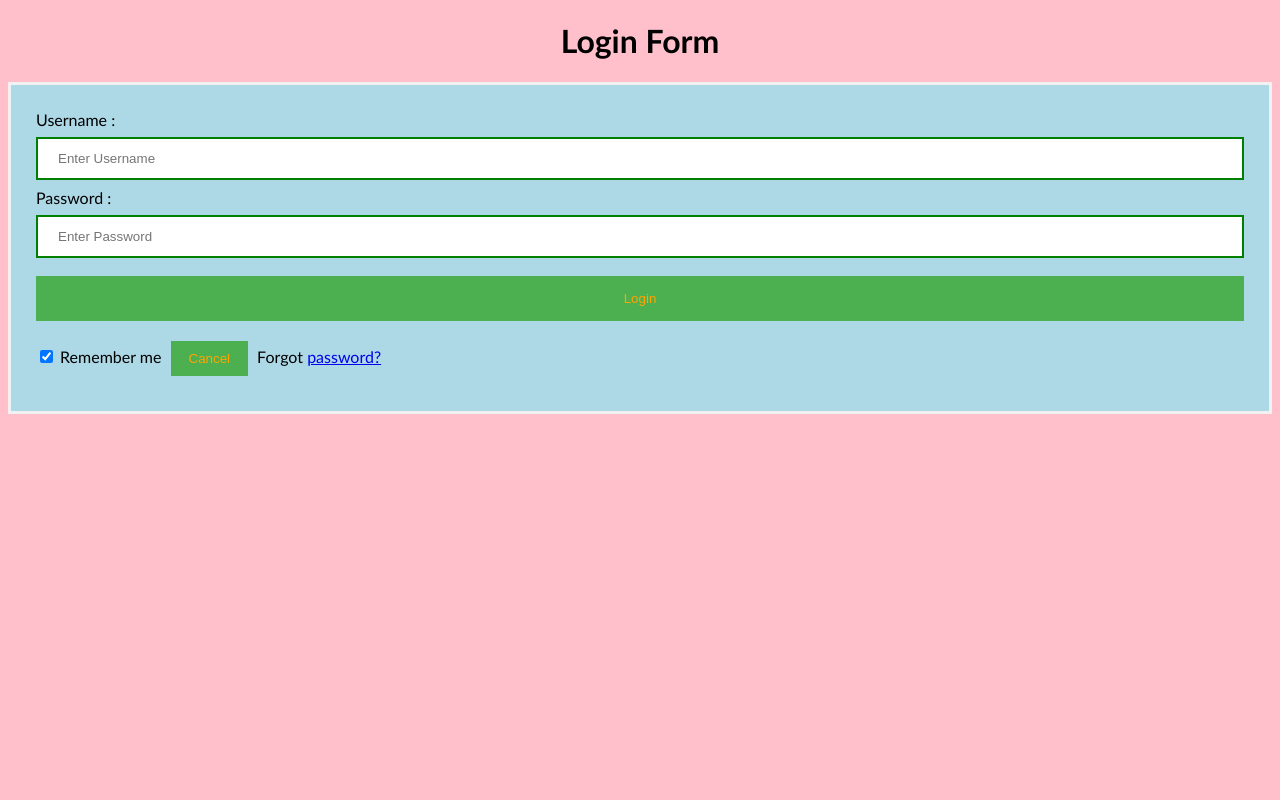
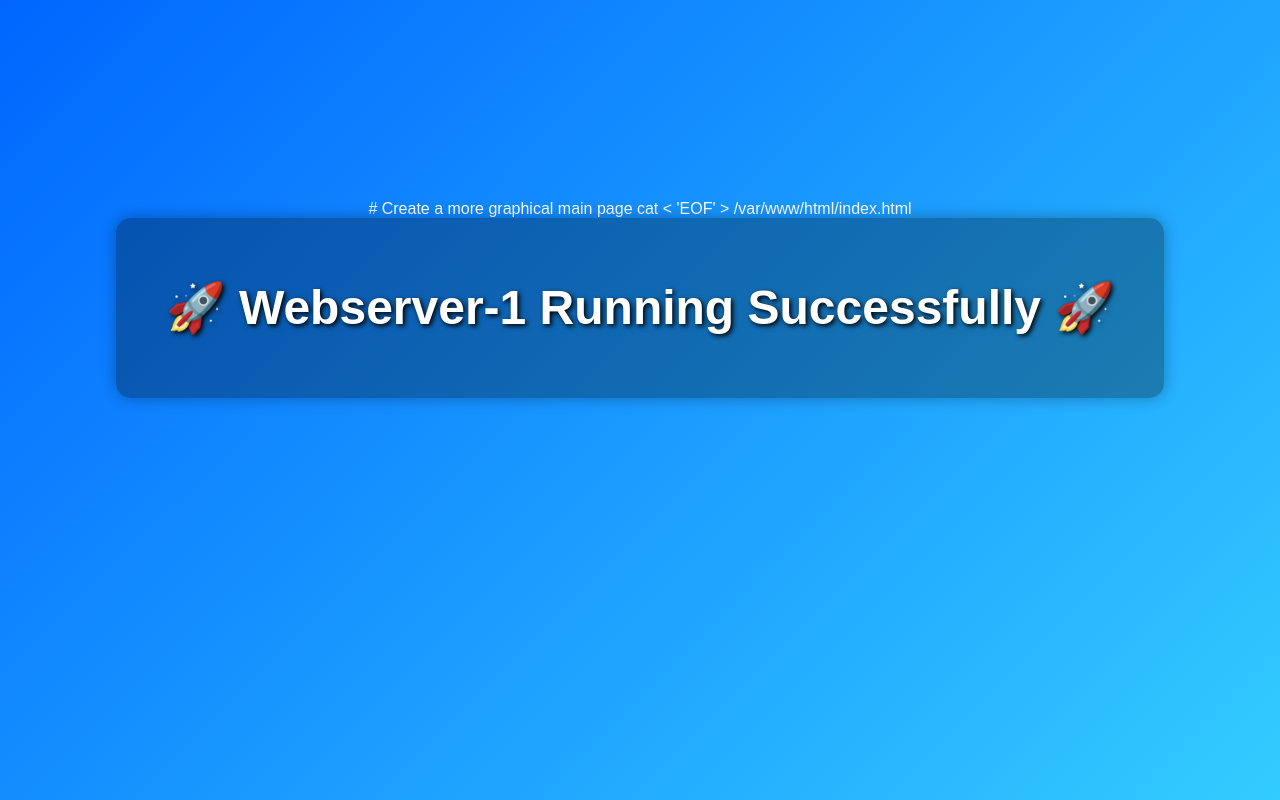
Before and after one commit to cleonamonteiro1604/test_project, a plain HTML site: page index.html in a window 1280 px wide. Drawn offline with Linux system fonts and the light colour scheme.

Commit message:
new index file is added to test_project

```diff
--- a/index.html
+++ b/index.html
@@ -1,62 +1,32 @@
-<!DOCTYPE html>
+# Create a more graphical main page
+cat < 'EOF' > /var/www/html/index.html
 <html>
 <head>
-<meta name="viewport" content="width=device-width, initial-scale=1">
-<title> Login Page </title>
+<title>Webserver-1</title>
 <style>
-Body {
-  font-family: Calibri, Helvetica, sans-serif;
-  background-color: pink;
-}
-button {
-       background-color: #4CAF50;
-       width: 100%;
-        color: orange;
-        padding: 15px;
-        margin: 10px 0px;
-        border: none;
-        cursor: pointer;
-         }
- form {
-        border: 3px solid #f1f1f1;
+    body {
+        font-family: Arial, sans-serif;
+        background: linear-gradient(135deg, #0066ff, #33ccff);
+        color: white;
+        text-align: center;
+        padding-top: 15%;
     }
- input[type=text], input[type=password] {
-        width: 100%;
-        margin: 8px 0;
-        padding: 12px 20px;
+    h1 {
+        font-size: 48px;
+        text-shadow: 2px 2px 5px black;
+    }
+    .box {
+        background: rgba(0,0,0,0.3);
         display: inline-block;
-        border: 2px solid green;
-        box-sizing: border-box;
-    }
- button:hover {
-        opacity: 0.7;
-    }
-  .cancelbtn {
-        width: auto;
-        padding: 10px 18px;
-        margin: 10px 5px;
-    }
-
-
- .container {
-        padding: 25px;
-        background-color: lightblue;
+        padding: 30px 50px;
+        border-radius: 15px;
+        box-shadow: 0px 0px 15px rgba(0,0,0,0.3);
     }
 </style>
 </head>
 <body>
-    <center> <h1> Login Form </h1> </center>
-    <form>
-        <div class="container">
-            <label>Username : </label>
-            <input type="text" placeholder="Enter Username" name="username" required>
-            <label>Password : </label>
-            <input type="password" placeholder="Enter Password" name="password" required>
-            <button type="submit">Login</button>
-            <input type="checkbox" checked="checked"> Remember me
-            <button type="button" class="cancelbtn"> Cancel</button>
-            Forgot <a href="#"> password? </a>
-        </div>
-    </form>
+    <div class="box">
+        <h1>🚀 Webserver-1 Running Successfully 🚀</h1>
+    </div>
 </body>
 </html>
```
